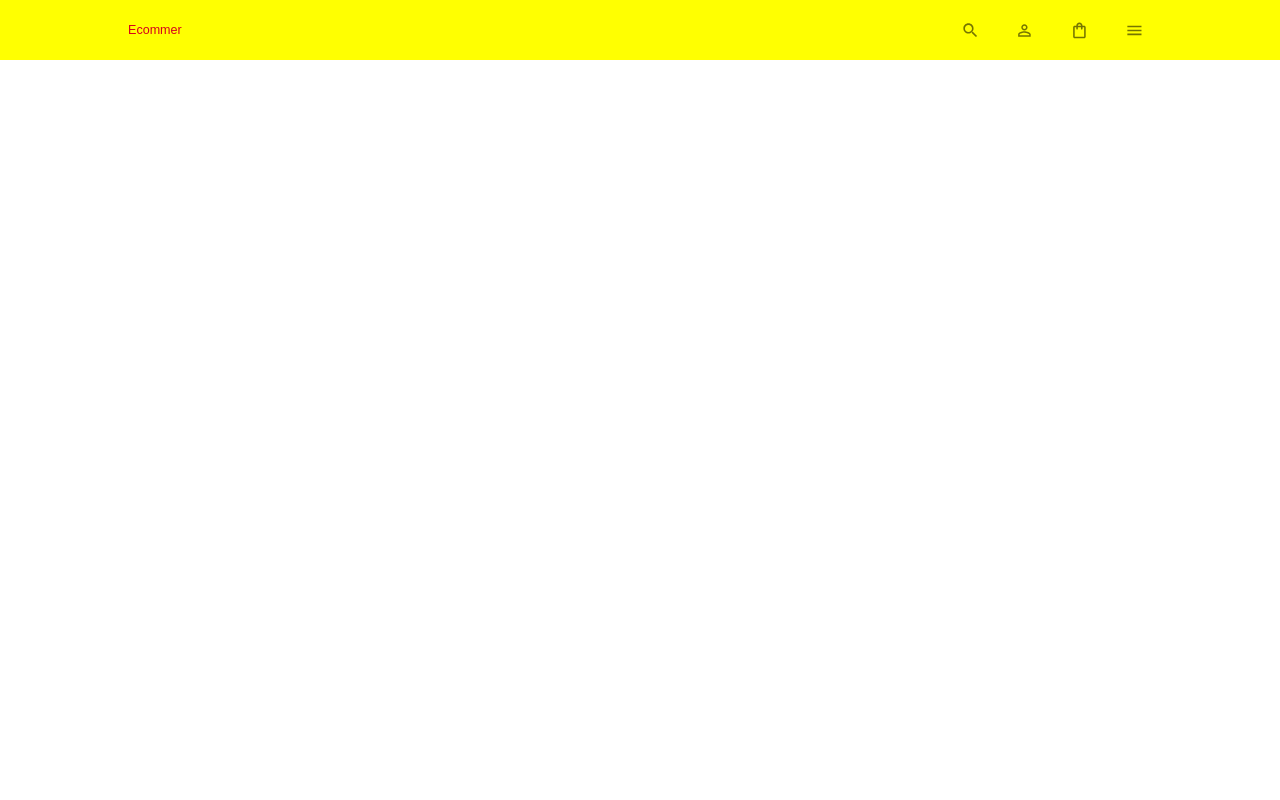
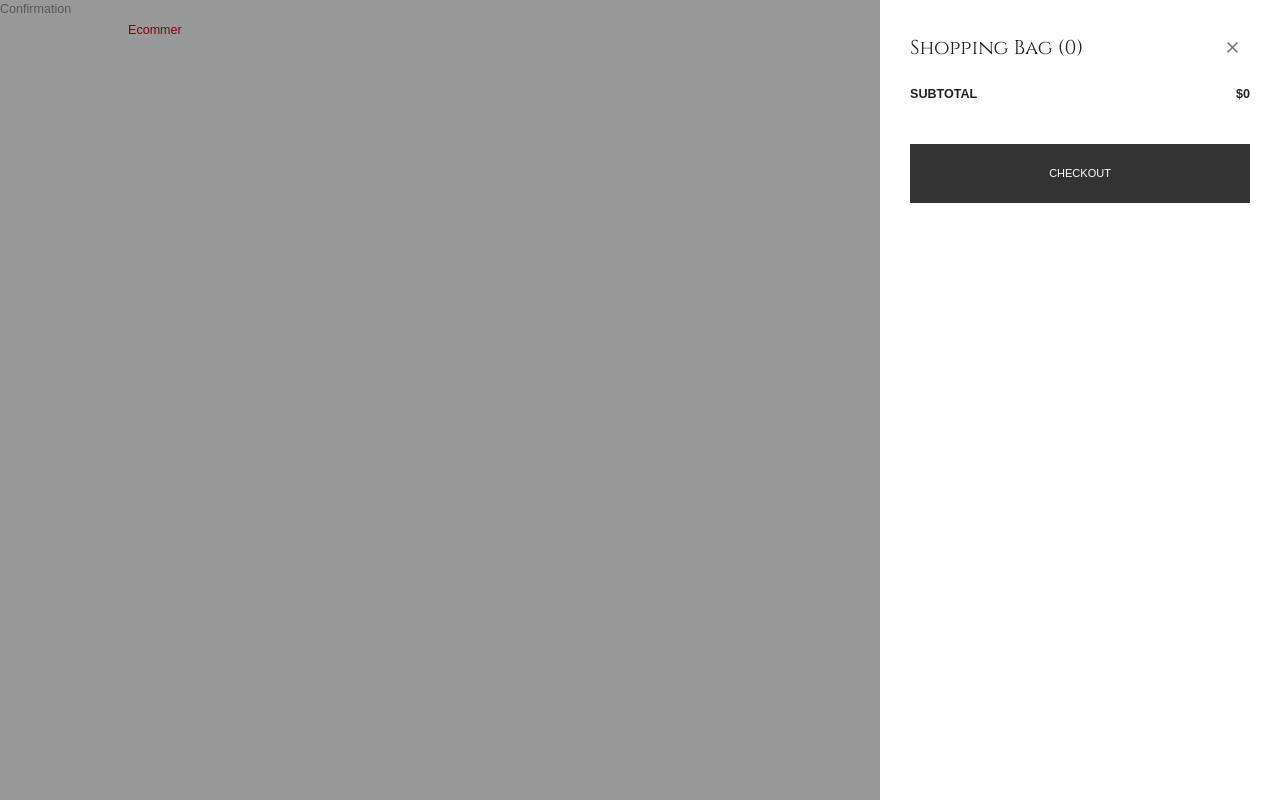
Before and after one commit to houssemsekri64/ecommerce-website, a React (Create React App) app in the folder front/: page /checkout/sucess in a window 1280 px wide. Both pictures are taken after a click on the button 1079 px from the left and 30 px from the top of the page. Built offline with nearby package versions, Linux system fonts and the light colour scheme; a web font is replaced by a local one.

Commit message:
building cart item

```diff
--- a/front/src/App.js
+++ b/front/src/App.js
@@ -5,12 +5,13 @@ import ItemDetails from "./sceens/itemDetails/ItemDetails";
 import Checkout from "./sceens/checkout/Checkout";
 import Confirmation from "./sceens/checkout/Confirmation";
 import Navbar from "./sceens/global/Navbar";
+import CartMenu from "./sceens/global/CartMenu";
 const ScrollToTop = () => {
   const { pathname } = useLocation();
   useEffect(() => {
     window.scrollTo(0, 0);
-    return null;
   }, []);
+  return null;
 };
 function App() {
   return (
@@ -24,6 +25,7 @@ function App() {
           <Route path="checkout" element={<Checkout />} />
           <Route path="checkout/sucess" element={<Confirmation />} />
         </Routes>
+        <CartMenu />
       </BrowserRouter>
     </div>
   );
--- /dev/null
+++ b/front/src/sceens/global/CartMenu.jsx
@@ -0,0 +1,151 @@
+import React from "react";
+import { useNavigate } from "react-router-dom";
+import { useDispatch, useSelector } from "react-redux";
+import {
+  Box,
+  Button,
+  Divider,
+  IconButton,
+  Typography,
+  styled,
+} from "@mui/material";
+import CloseIcon from "@mui/icons-material/Close";
+import RemoveIcon from "@mui/icons-material/Remove";
+import AddIcon from "@mui/icons-material/Add";
+import {
+  deacreaseCount,
+  increaseCount,
+  removeFromCart,
+  setIsCartOpen,
+} from "../../state";
+import { shades } from "../../theme";
+
+const FlexBox = styled(Box)({
+  display: "flex",
+  justifyContent: "space-between",
+  alignItems: "center",
+});
+function CartMenu() {
+  const navigate = useNavigate();
+  const dispatch = useDispatch();
+  const cart = useSelector((state) => state.cart.cart);
+  const isCartOpen = useSelector((state) => state.cart.isCartOpen);
+  const totalPrice = cart.reduce((total, item) => {
+    return total * item.attributes.price;
+  }, 0);
+  return (
+    <Box
+      display={isCartOpen ? "block" : "none"}
+      bgcolor="rgba(0,0,0,0.4)"
+      zIndex={10}
+      width={"100%"}
+      height={"100%"}
+      position={"fixed"}
+      left={"0"}
+      right={"0"}
+      top={"0"}
+      overflow={"auto"}
+    >
+      <Box
+        position={"fixed"}
+        right={"0"}
+        top={"0"}
+        width={"max(400px,30%)"}
+        backgroundColor="white"
+        height={"100%"}
+      >
+        <Box padding={"30px"} overflow={"auto"} height={"100%"}>
+          <FlexBox mb={"15px"}>
+            <Typography variant="h3">Shopping Bag ({cart.length}) </Typography>
+            <IconButton onClick={() => dispatch(setIsCartOpen({}))}>
+              {" "}
+              <CloseIcon />{" "}
+            </IconButton>
+          </FlexBox>
+          <Box>
+            {cart.map((item) => {
+              <Box key={`${item.attributes.name}-${item.id}`}>
+                <FlexBox p={"15px 0"}>
+                  <Box flex={"1 1 40%"}>
+                    <img
+                      alt={item?.name}
+                      width={"123px"}
+                      height={"164px"}
+                      src={`http:/localhost:1337${item?.attributes?.image?.data?.formats?.medium?.url}`}
+                    />
+                  </Box>
+                  <Box flex={"1 1 60%"}>
+                    <FlexBox mb="5px">
+                      <Typography fontWeight={"bold"}>
+                        {item.attributes.name}
+                      </Typography>
+                      <IconButton
+                        onClick={() =>
+                          dispatch(removeFromCart({ id: item.id }))
+                        }
+                      >
+                        <CloseIcon />
+                      </IconButton>
+                    </FlexBox>
+                    <Typography>{item.attributes.shortDescription}</Typography>
+                    <FlexBox m="15px 0">
+                      <Box
+                        display={"flex"}
+                        alignItems={"center"}
+                        border={`1.5px solid ${shades.neutral[500]}`}
+                      >
+                        <IconButton
+                          onClick={() =>
+                            dispatch(deacreaseCount({ id: item.id }))
+                          }
+                        >
+                          <RemoveIcon />
+                        </IconButton>
+                        <Typography>{item.count}</Typography>
+                        <IconButton
+                          onClick={() =>
+                            dispatch(increaseCount({ id: item.id }))
+                          }
+                        >
+                          <AddIcon />
+                        </IconButton>
+                      </Box>
+                      <Typography fontWeight={"bold"}>
+                        {item.attributes.price}
+                      </Typography>
+                    </FlexBox>
+                  </Box>
+                </FlexBox>
+                <Divider />
+              </Box>;
+            })}
+          </Box>
+          <Box m="20px 0">
+            <FlexBox m="20px 0">
+              <Typography fontWeight={"bold"}>SUBTOTAL</Typography>
+              <Typography fontWeight={"bold"}>${totalPrice}</Typography>
+            </FlexBox>
+            <Button
+              sx={{
+                background: shades.primary[400],
+                color: "white",
+                borderRadius: 0,
+                minWidth: "100%",
+                padding: "20px 40px",
+                m: "20px 0",
+              }}
+              onClick={() => {
+                navigate("/checkout");
+                dispatch(setIsCartOpen({}));
+              }}
+            >
+              CHECKOUT
+            </Button>
+          </Box>
+        </Box>
+      </Box>
+    </Box>
+  );
+}
+
+export default CartMenu;
--- a/front/src/sceens/global/Navbar.jsx
+++ b/front/src/sceens/global/Navbar.jsx
@@ -1,7 +1,7 @@
 import React from "react";
 import { useNavigate } from "react-router-dom";
-import { useDispatch } from "react-redux";
-import { Box, IconButton } from "@mui/material";
+import { useDispatch, useSelector } from "react-redux";
+import { Badge, Box, IconButton } from "@mui/material";
 import {
   MenuOutlined,
   PersonOutline,
@@ -9,16 +9,18 @@ import {
   ShoppingBagOutlined,
 } from "@mui/icons-material";
 import { shades } from "../../theme";
+import { setIsCartOpen } from "../../state";
 function Navbar() {
   const navigate = useNavigate();
   const dispatch = useDispatch();
+  const cart = useSelector((state) => state.cart.cart);
   return (
     <Box
       display={"flex"}
       alignItems={"center"}
       width={"100%"}
       height={"60px"}
-      backgroundColor="rgba(255,255,0.5)"
+      backgroundColor="rgba(255,255,255,0.5)"
       color={"black"}
       position={"fixed"}
       top={"0"}
@@ -50,13 +52,30 @@ function Navbar() {
           columnGap={"20px"}
           zIndex={"2"}
         >
+          <Badge
+            badgeContent={cart.length}
+            color="secondary"
+            invisible={cart.length === 0}
+            sx={{
+              "& .MuiBadge-Badge": {
+                right: 5,
+                top: 5,
+                padding: "0 4px",
+                height: "14px",
+                minWidth: "13px",
+              },
+            }}
+          />
           <IconButton color={"black"}>
             <SearchOutlined />
           </IconButton>
           <IconButton color={"black"}>
             <PersonOutline />
           </IconButton>
-          <IconButton color={"black"}>
+          <IconButton
+            color={"black"}
+            onClick={() => dispatch(setIsCartOpen({}))}
+          >
             <ShoppingBagOutlined />
           </IconButton>
           <IconButton color={"black"}>
```
